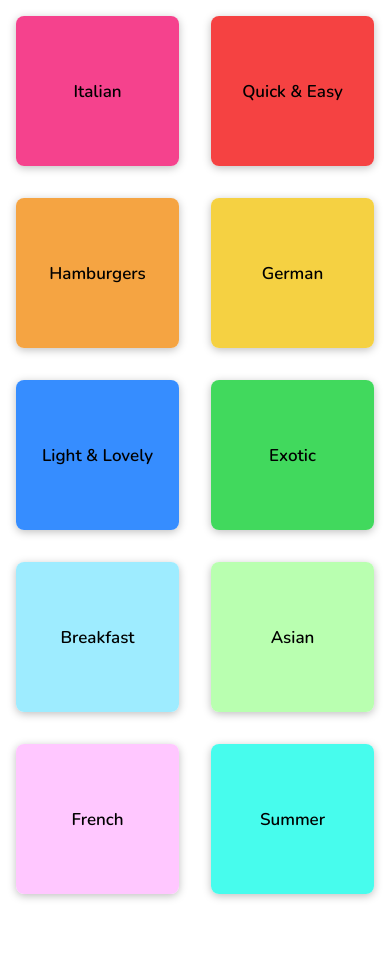
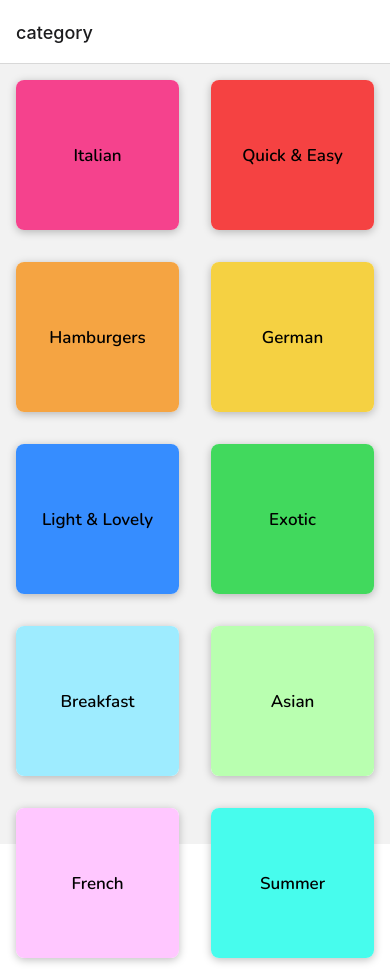
Before and after one commit to Dev-Harmattan/react-native-meal-app, a React Native app: screen / in a window 390 px wide. Before the commit the page ends 910 px from the top, so only its background shows below. Built offline with nearby package versions, Linux system fonts and the light colour scheme.

Commit message:
Add react native navigation

```diff
--- a/App.js
+++ b/App.js
@@ -1,11 +1,15 @@
-import {useEffect, useCallback} from 'react';
-import { StyleSheet, View, StatusBar } from 'react-native';
-import {CategoryScreen} from './screens/CategoryScreen';
+import { useEffect, useCallback } from 'react';
+import { StyleSheet, View } from 'react-native';
+import {StatusBar} from 'expo-status-bar'
+import { CategoryScreen } from './screens/CategoryScreen';
 import { useFonts } from 'expo-font';
 import * as SplashScreen from 'expo-splash-screen';
+import { NavigationContainer } from '@react-navigation/native';
+import { createNativeStackNavigator } from '@react-navigation/native-stack';
+
+const Stack = createNativeStackNavigator();
 
 export default function App() {
-
   const [fontLoaded] = useFonts({
     'nunito-regular': require('./assets/fonts/Nunito/static/Nunito-Regular.ttf'),
     'nunito-semi-bold': require('./assets/fonts/Nunito/static/Nunito-SemiBold.ttf'),
@@ -17,24 +21,27 @@
       await SplashScreen.preventAutoHideAsync();
     }
     prepare();
-  },[])
+  }, []);
 
   const onLayoutRootView = useCallback(async () => {
-    if(fontLoaded) {
+    if (fontLoaded) {
       await SplashScreen.hideAsync();
     }
   }, [fontLoaded]);
 
-  if(!fontLoaded) {
+  if (!fontLoaded) {
     return null;
   }
 
-
   return (
     <>
-    <StatusBar style='light' />
+      <StatusBar style="dark"/>
       <View style={styles.container} onLayout={onLayoutRootView}>
-        <CategoryScreen />
+        <NavigationContainer>
+          <Stack.Navigator>
+            <Stack.Screen name="category" component={CategoryScreen} />
+          </Stack.Navigator>
+        </NavigationContainer>
       </View>
     </>
   );
```
Also changed, not shown: package.json (+5 -2 lines), 1 other file (tests, documents, lock files or other folders).
